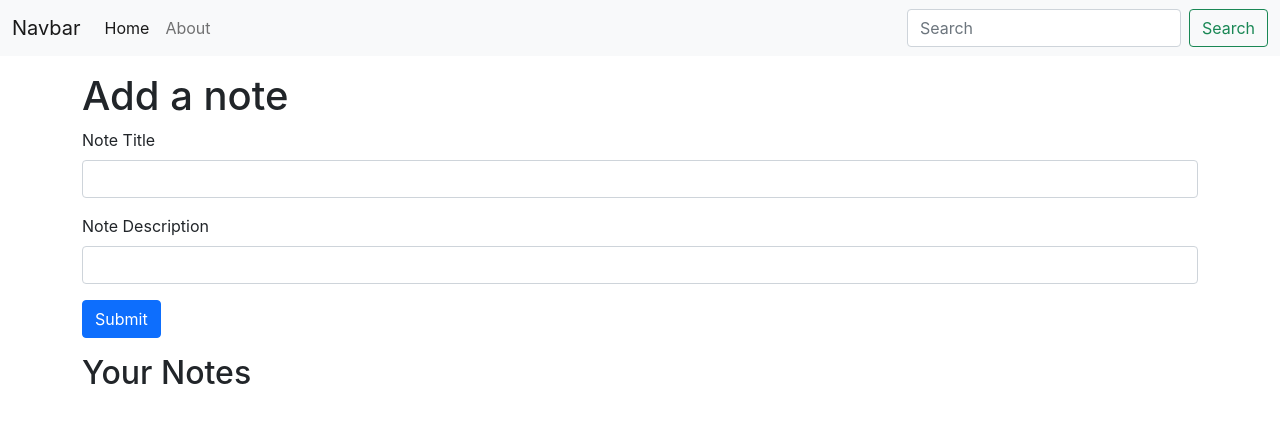
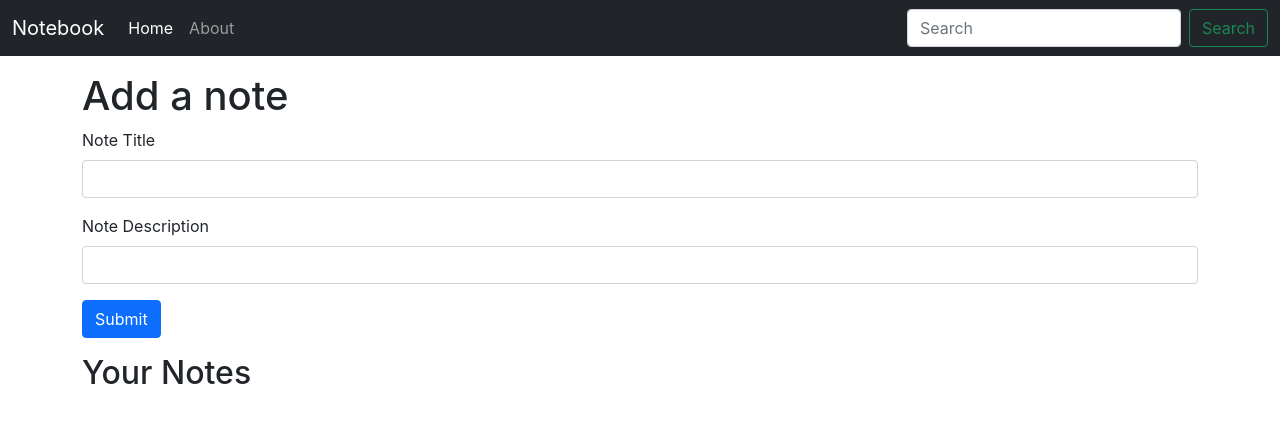
Before and after one commit to saisab29/notebook-backend, a React (Create React App) app: page / in a window 1280 px wide. Shown: the top 422 px of the page. Built offline with nearby package versions, Linux system fonts and the light colour scheme.

Commit message:
Added active options for navbar lists using useLocation

```diff
--- a/src/components/Navbar.jsx
+++ b/src/components/Navbar.jsx
@@ -1,21 +1,26 @@
-import React from 'react'
-import { Link } from "react-router-dom";
+import { React, useEffect } from 'react'
+import { Link, useLocation, } from "react-router-dom";
 
 const Navbar = () => {
+    let location = useLocation();
+    useEffect(() => {
+        console.log(location.pathname)
+    }, [location])
+
     return (
-        <nav className="navbar navbar-expand-lg navbar-light bg-light">
+        <nav className="navbar navbar-expand-lg navbar-dark bg-dark">
             <div className="container-fluid">
-                <Link className="navbar-brand" to="/">Navbar</Link>
+                <Link className="navbar-brand" to="/">Notebook</Link>
                 <button className="navbar-toggler" type="button" data-bs-toggle="collapse" data-bs-target="#navbarSupportedContent" aria-controls="navbarSupportedContent" aria-expanded="false" aria-label="Toggle navigation">
                     <span className="navbar-toggler-icon"></span>
                 </button>
                 <div className="collapse navbar-collapse" id="navbarSupportedContent">
                     <ul className="navbar-nav me-auto mb-2 mb-lg-0">
                         <li className="nav-item">
-                            <Link className="nav-link active" aria-current="page" href="/">Home</Link>
+                            <Link className={`nav-link ${location.pathname === "/" ? "active" : ""}`} aria-current="page" to="/">Home</Link>
                         </li>
                         <li className="nav-item">
-                            <Link className="nav-link" to="/about">About</Link>
+                            <Link className={`nav-link ${location.pathname === "/about" ? "active" : ""}`} to="/about">About</Link>
                         </li>
 
                     </ul>
```
